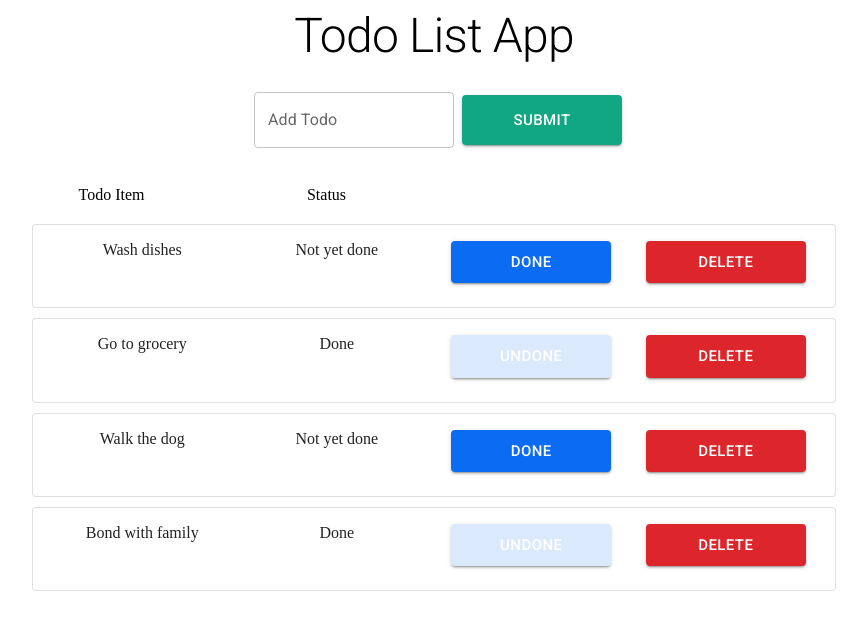
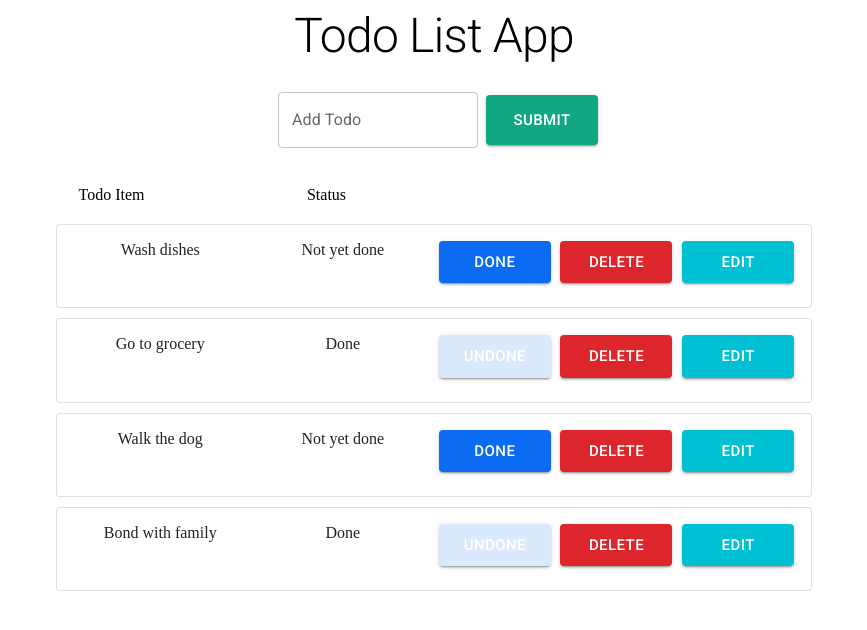
Before and after one commit to manuelMarkDenver/TodoList, a React (Create React App) app: page / in a window 1280 px wide. Shown: the top 630 px of the page, without its empty margins (206-1073 px from the left). Built offline with nearby package versions, Linux system fonts and the light colour scheme.

Commit message:
added modal for editing

```diff
--- a/src/App.js
+++ b/src/App.js
@@ -65,6 +65,22 @@ function App() {
       return;
     }
 
+    if (payload[0].action === 'EDIT') {
+      console.log('here at EDIT', payload[0]);
+
+      // const updatedTodos = todos.map((todo) => {
+      //   if (todo.id === payload[0].id) {
+      //     return { ...todo, todo:  };
+      //   }
+
+      //   return todo;
+      // });
+
+      // setTodos(updatedTodos);
+
+      return;
+    }
+
     if (payload[0].action === 'DELETE') {
       console.log('here at delete');
 
--- a/src/components/add-todo/TodoAddForm.jsx
+++ b/src/components/add-todo/TodoAddForm.jsx
@@ -5,10 +5,12 @@ import CustomButton from '../buttons/CustomButton';
 import { Container, Box, TextField, Button } from '@mui/material';
 
 const TodoAddForm = (props) => {
-  const [newTodo, setNewTodo] = useState({
+  const initialState = {
     todo: '',
     done: false,
-  });
+  };
+
+  const [newTodo, setNewTodo] = useState(initialState);
 
   const handleOnChange = (e) => {
     const newData = {
@@ -23,6 +25,8 @@ const TodoAddForm = (props) => {
     e.preventDefault();
 
     props.onSaveTodoData(newTodo);
+
+    document.querySelector('#todoTextField').value = '';
   };
 
   return (
--- a/src/components/buttons/CustomButton.jsx
+++ b/src/components/buttons/CustomButton.jsx
@@ -60,6 +60,26 @@ const customButton = (props) => {
     ));
   }
 
+  if (props.action === 'EDIT') {
+    return (renderButton = (
+      <Button
+        variant='contained'
+        size='large'
+        color='edit'
+        sx={{
+          '&:hover': {
+            backgroundColor: '#00c1d4',
+            opacity: '0.8',
+          },
+        }}
+        onClick={todoButtonHandler}
+        data-action='EDIT'
+      >
+        {props.action}
+      </Button>
+    ));
+  }
+
   if (typeof props.action === 'boolean') {
     return (renderButton = (
       <Button
--- a/src/components/todo-list/TodoItem.jsx
+++ b/src/components/todo-list/TodoItem.jsx
@@ -1,16 +1,37 @@
-import React from 'react';
+import React, { useState } from 'react';
 
 import {
   Grid,
-  Item,
   Container,
   Card,
   CardContent,
   Typography,
+  Modal,
+  Box,
+  Button,
+  TextField,
 } from '@mui/material';
 import CustomButton from '../buttons/CustomButton';
 
+const style = {
+  position: 'absolute',
+  top: '50%',
+  left: '50%',
+  transform: 'translate(-50%, -50%)',
+  width: 400,
+  bgcolor: 'background.paper',
+  border: '2px solid #000',
+  boxShadow: 24,
+  p: 4,
+  display: 'flex',
+  flexDirection: 'column',
+};
+
 const TodoItem = (props) => {
+  const [open, setOpen] = useState(false);
+  const handleOpen = () => setOpen(true);
+  const handleClose = () => setOpen(false);
+
   const { id, todo, done: action } = props.todo;
 
   const todoClickHandler = (e) => {
@@ -19,7 +40,7 @@ const TodoItem = (props) => {
   };
 
   return (
-    <Container maxWidth='md'>
+    <Container maxWidth='xl'>
       <Card variant='outlined' sx={{ marginBottom: '10px' }}>
         <CardContent
           sx={{
@@ -39,7 +60,7 @@ const TodoItem = (props) => {
                 {action ? 'Done' : 'Not yet done'}
               </Typography>
             </Grid>
-            <Grid item xs={3}>
+            <Grid item xs={2}>
               <Typography variant='span'>
                 {
                   <CustomButton
@@ -50,7 +71,7 @@ const TodoItem = (props) => {
                 }
               </Typography>
             </Grid>
-            <Grid item xs={3}>
+            <Grid item xs={2}>
               <Typography variant='span'>
                 {
                   <CustomButton
@@ -61,9 +82,60 @@ const TodoItem = (props) => {
                 }
               </Typography>
             </Grid>
+            <Grid item xs={2}>
+              <Typography variant='span'>
+                <Button
+                  type={'submit'}
+                  variant='contained'
+                  size='large'
+                  color='edit'
+                  sx={{
+                    '&:hover': {
+                      backgroundColor: '#00a6c0',
+                      opacity: '0.8',
+                    },
+                  }}
+                  onClick={handleOpen}
+                >
+                  EDIT
+                </Button>
+              </Typography>
+            </Grid>
           </Grid>
         </CardContent>
       </Card>
+      <Modal
+        open={open}
+        onClose={handleClose}
+        aria-labelledby='modal-modal-title'
+        aria-describedby='modal-modal-description'
+      >
+        <Box component='form' sx={style}>
+          <Typography
+            id='modal-modal-title'
+            variant='h6'
+            component='h2'
+            sx={{ marginBottom: '20px' }}
+          >
+            EDIT
+          </Typography>
+          <TextField
+            id='todoTextField'
+            label='Add Todo'
+            placeholder='Enter your todo here'
+            defaultValue={todo}
+            // onChange={handleOnChange}
+            sx={{
+              marginBottom: '10px',
+            }}
+          />
+          <CustomButton
+            action={'EDIT'}
+            id={id}
+            onButtonClick={props.onButtonClick}
+          />
+        </Box>
+      </Modal>
     </Container>
   );
 };
--- a/src/components/todo-list/TodoList.jsx
+++ b/src/components/todo-list/TodoList.jsx
@@ -1,11 +1,13 @@
 import React from 'react';
 import TodoItem from './TodoItem';
+
+import { Container } from '@mui/material';
 
 const TodoList = (props) => {
   const todos = props.todos;
 
   return (
-    <div>
+    <Container maxWidth='xl'>
       {todos.map((todo) => (
         <TodoItem
           todo={todo}
@@ -14,7 +16,7 @@ const TodoList = (props) => {
           onButtonClick={props.onButtonClick}
         />
       ))}
-    </div>
+    </Container>
   );
 };
 
--- a/src/helper/config.js
+++ b/src/helper/config.js
@@ -19,12 +19,18 @@ const customTheme = createTheme({
       main: '#dc262b',
       contrastText: '#fff',
     },
+    edit: {
+      main: '#00c1d4',
+      light: '#d9f6f9',
+      dark: '#00a6c0',
+      contrastText: '#fff',
+    },
   },
   components: {
     MuiButton: {
       styleOverrides: {
         root: {
-          width: '10rem',
+          width: '7rem',
         },
       },
     },
```
